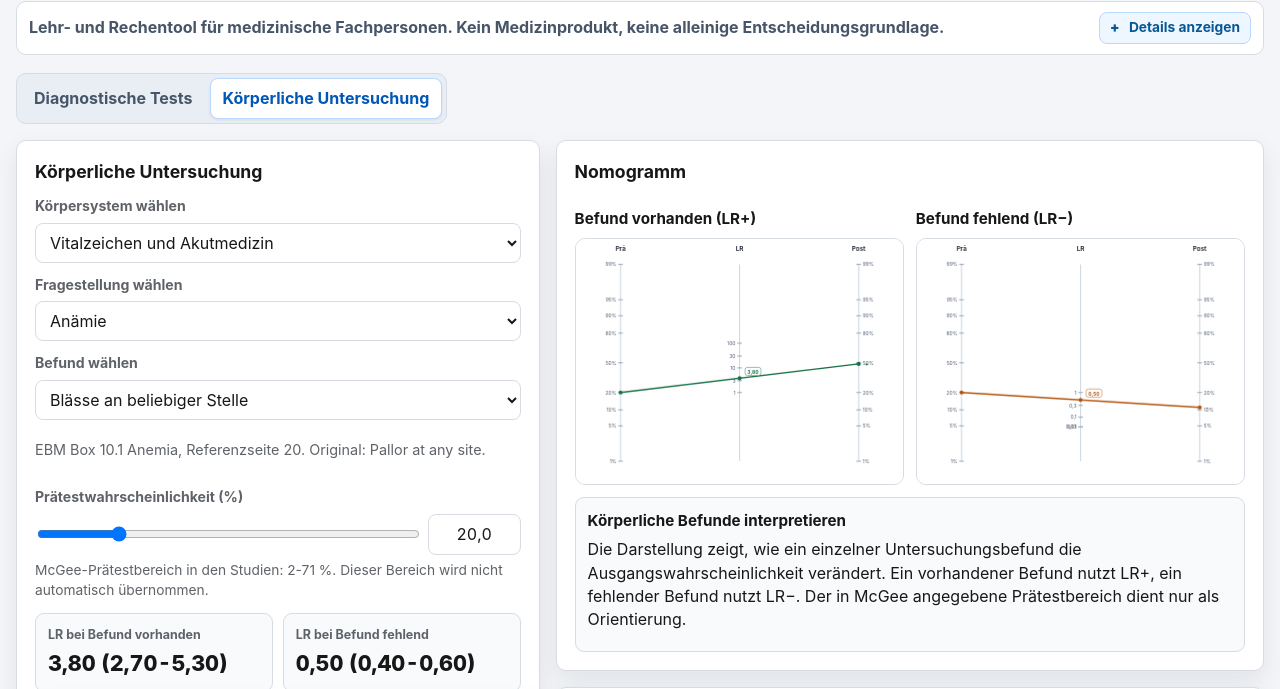
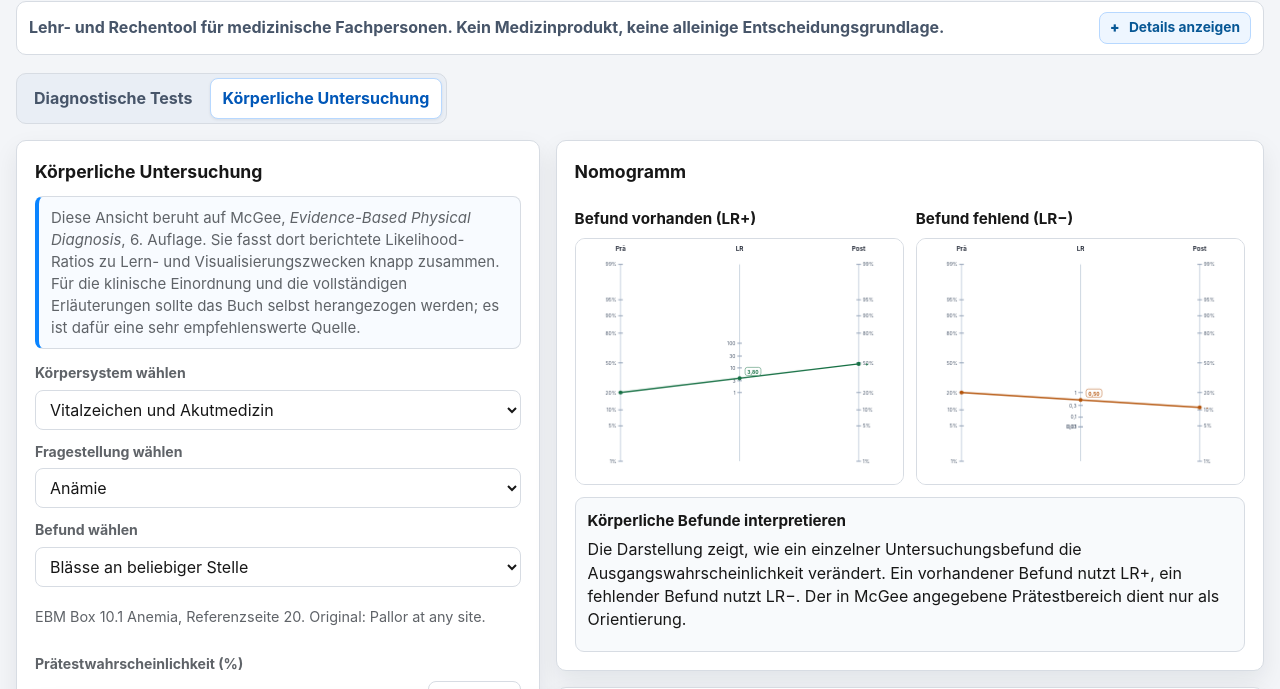
Before and after one commit to bummsgeordy/LikelihoodMD, a website built with Vite: page index.html in a window 1280 px wide. Both pictures are taken after a click on the button "Körperliche Untersuchung". Shown: the part 95-784 px from the top of the page. Built offline with nearby package versions, Linux system fonts and the light colour scheme.

Commit message:
Add McGee source note to physical exam mode

```diff
--- a/src/main.ts
+++ b/src/main.ts
@@ -261,6 +261,7 @@ app.innerHTML = `
       <div class="calculator-column calculator-column-primary">
         <section class="card settings-card" aria-labelledby="physicalSettingsTitle">
           <h2 id="physicalSettingsTitle">Körperliche Untersuchung</h2>
+          <p class="physical-source-note">Diese Ansicht beruht auf McGee, <em>Evidence-Based Physical Diagnosis</em>, 6. Auflage. Sie fasst dort berichtete Likelihood-Ratios zu Lern- und Visualisierungszwecken knapp zusammen. Für die klinische Einordnung und die vollständigen Erläuterungen sollte das Buch selbst herangezogen werden; es ist dafür eine sehr empfehlenswerte Quelle.</p>
           <div class="field">
             <label for="physicalSystemSelect">Körpersystem wählen</label>
             <select id="physicalSystemSelect"></select>
--- a/src/styles.css
+++ b/src/styles.css
@@ -213,6 +213,18 @@ button:hover {
   border-radius: 8px;
   background: var(--warning-bg);
   color: #7c2d12;
+}
+
+.physical-source-note {
+  margin: 8px 0 14px;
+  padding: 10px 12px;
+  border: 1px solid var(--border);
+  border-left: 4px solid var(--accent);
+  border-radius: 8px;
+  background: #f8fbff;
+  color: var(--muted);
+  font-size: 0.94rem;
+  line-height: 1.45;
 }
 
 .calculator-grid {
```
